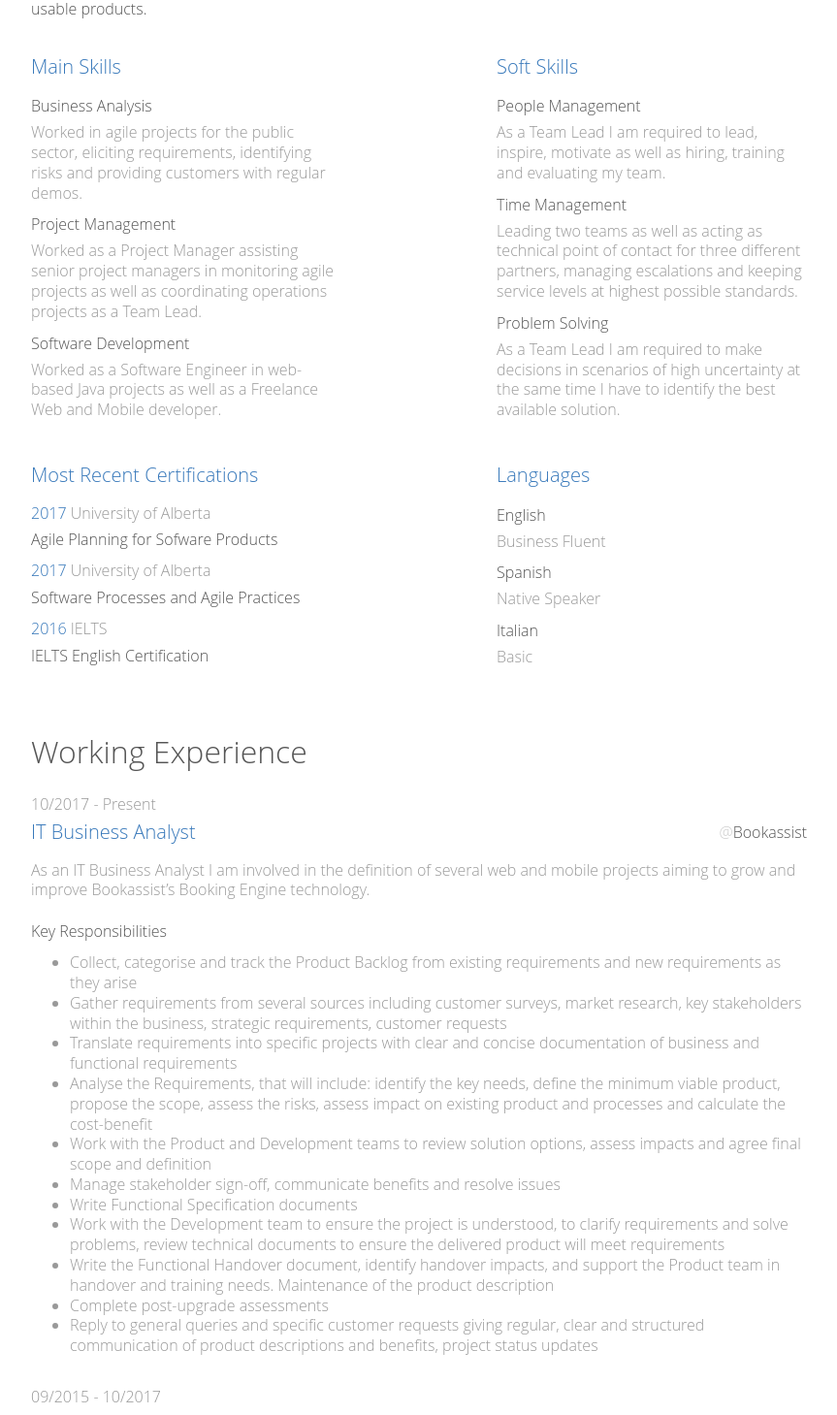
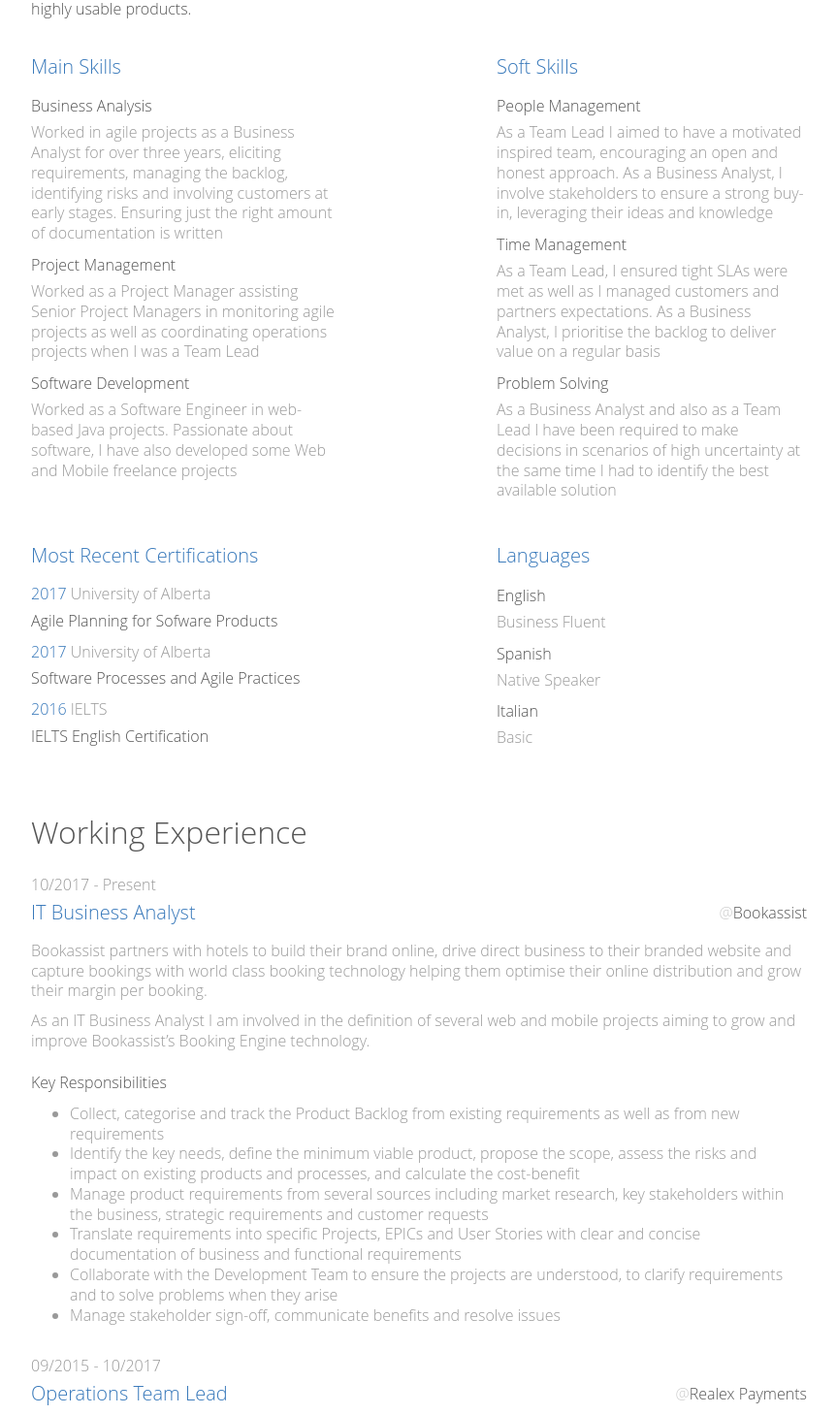
Before and after one commit to elielcruz/elielcruz, a React (Create React App) app: page / in a window 1280 px wide. Shown: the part 360-1819 px from the top of the page at 97% size, without its empty margins (208-1071 px from the left). Built offline with nearby package versions, Linux system fonts and the light colour scheme.

Commit message:
Content update

```diff
--- a/src/App.js
+++ b/src/App.js
@@ -24,29 +24,22 @@ class Skills extends React.Component {
 			<div className="skills">
 				<h2>Main Skills</h2>
 				<h3>Business Analysis</h3>
-				<p className="description description-below">Worked in agile projects for the public sector, eliciting requirements,
-				identifying risks and providing customers with regular demos.</p>
+				<p className="description description-below">Worked in agile projects as a Business Analyst for over three years, eliciting requirements, managing the backlog, identifying risks and involving customers at early stages. Ensuring just the right amount of documentation is written</p>
 				<h3>Project Management</h3>
-				<p className="description description-below">Worked as a Project Manager assisting senior project managers in monitoring
-				agile projects as well as coordinating operations projects as a Team Lead.</p>
+				<p className="description description-below">Worked as a Project Manager assisting Senior Project Managers in monitoring agile projects as well as coordinating operations projects when I was a Team Lead</p>
 				<h3>Software Development</h3>
-				<p className="description description-below">Worked as a Software Engineer in web-based Java projects as well as a Freelance
-				Web and Mobile developer.</p>
+				<p className="description description-below">Worked as a Software Engineer in web-based Java projects. Passionate about software, I have also developed some Web and Mobile freelance  projects</p>
 			</div>
 		</section>
 		<section className="soft-skills">
 			<div className="skills">
 				<h2>Soft Skills</h2>
 				<h3>People Management</h3>
-				<p className="description description-below">As a Team Lead I am required to lead, inspire, motivate as well as hiring,
-				training and evaluating my team.</p>
+				<p className="description description-below">As a Team Lead I aimed to have a motivated inspired team, encouraging an open and honest approach. As a Business Analyst, I involve stakeholders to ensure a strong buy-in, leveraging their ideas and knowledge</p>
 				<h3>Time Management</h3>
-				<p className="description description-below">Leading two teams as well as acting as technical point of contact for three
-				different partners, managing escalations and keeping service levels at highest
-				possible standards.</p>
+				<p className="description description-below">As a Team Lead, I ensured tight SLAs were met as well as I managed customers and partners expectations. As a Business Analyst, I prioritise the backlog to deliver value on a regular basis</p>
 				<h3>Problem Solving</h3>
-				<p className="description description-below">As a Team Lead I am required to make decisions in scenarios of high uncertainty
-				at the same time I have to identify the best available solution.</p>
+				<p className="description description-below">As a Business Analyst and also as a Team Lead I have been required to make decisions in scenarios of high uncertainty at the same time I had to identify the best available solution</p>
 			</div>
 		</section>
 		</div>
@@ -102,21 +95,17 @@ class WorkingExperience extends React.Component {
 					</div>
 				</div>
 				<div className="working-experience-description">
+					<p className="description description-below">Bookassist partners with hotels to build their brand online, drive direct business to their branded website and capture bookings with world class booking technology helping them optimise their online distribution and grow their margin per booking.</p>
 					<p className="description description-below">As an IT Business Analyst I am involved in the definition of several web and mobile projects aiming to grow and improve Bookassist’s Booking Engine technology.</p>
 				</div>
 				<h3 className="responsibilities">Key Responsibilities</h3>
 				<ul className="responsibilities-list description description-below">
-					<li className="responsibility">Collect, categorise and track the Product Backlog from existing requirements and new requirements as they arise</li>
-					<li className="responsibility">Gather requirements from several sources including customer surveys, market research, key stakeholders within the business, strategic requirements, customer requests</li>
-					<li className="responsibility">Translate requirements into specific projects with clear and concise documentation of business and functional requirements</li>
-					<li className="responsibility">Analyse the Requirements, that will include: identify the key needs, define the minimum viable product, propose the scope, assess the risks, assess impact on existing product and processes and calculate the cost-benefit</li>
-					<li className="responsibility">Work with the Product and Development teams to review solution options, assess impacts and agree final scope and definition</li>
+					<li className="responsibility">Collect, categorise and track the Product Backlog from existing requirements as well as from new requirements</li>
+					<li className="responsibility">Identify the key needs, define the minimum viable product, propose the scope, assess the risks and impact on existing products and processes, and calculate the cost-benefit</li>
+					<li className="responsibility">Manage product requirements from several sources including market research, key stakeholders within the business, strategic requirements and customer requests</li>
+					<li className="responsibility">Translate requirements into specific Projects, EPICs and User Stories with clear and concise documentation of business and functional requirements</li>
+					<li className="responsibility">Collaborate with the Development Team to ensure the projects are understood, to clarify requirements and to solve problems when they arise</li>
 					<li className="responsibility">Manage stakeholder sign-off, communicate benefits and resolve issues</li>
-					<li className="responsibility">Write Functional Specification documents</li>
-					<li className="responsibility">Work with the Development team to ensure the project is understood, to clarify requirements and solve problems, review technical documents to ensure the delivered product will meet requirements</li>
-					<li className="responsibility">Write the Functional Handover document, identify handover impacts, and support the Product team in handover and training needs. Maintenance of the product description</li>
-					<li className="responsibility">Complete post-upgrade assessments</li>
-					<li className="responsibility">Reply to general queries and specific customer requests giving regular, clear and structured communication of product descriptions and benefits, project status updates</li>
 				</ul>
 			</article>
 
--- a/src/lang/en.json
+++ b/src/lang/en.json
@@ -1,9 +1,6 @@
 {
 	"aboutme" : {
 		"header": "About Me",
-		"description": "Passionate about Software Development and Product Management, striving to develop usable and reliable solutions. I enjoy being part of a team in which everyone can express their ideas in an open, trustworthy and transparent environment, where everyone's feedback is taken into account in order to create better and more usable products."
-	},
-	"notifications" : {
-		"showstarred": "We are only showing your favourite expressions."
+		"description": "Passionate about Software Development and Product Management, striving to develop usable and reliable solutions. My next career goal is to become part of a team in which I can express my ideas in an open environment, at the same time I hear and take into account my team and stakeholders feedback to create highly usable products."
 	}
 }
```
